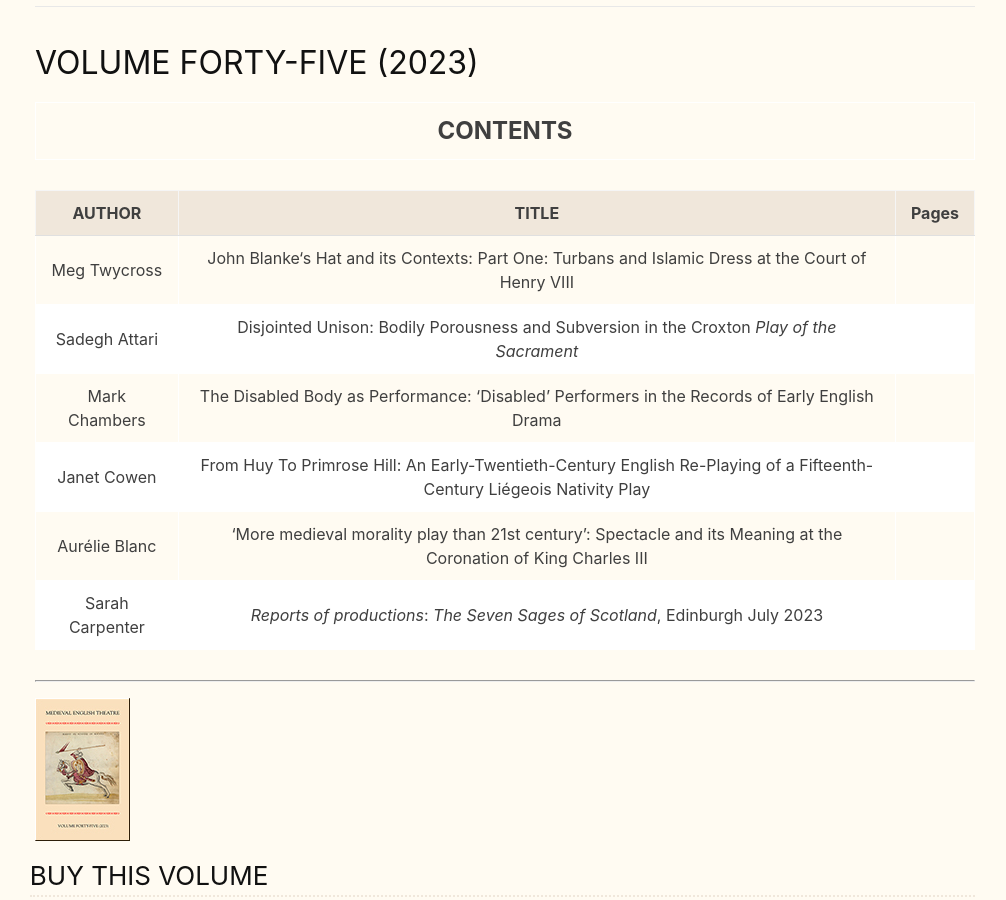
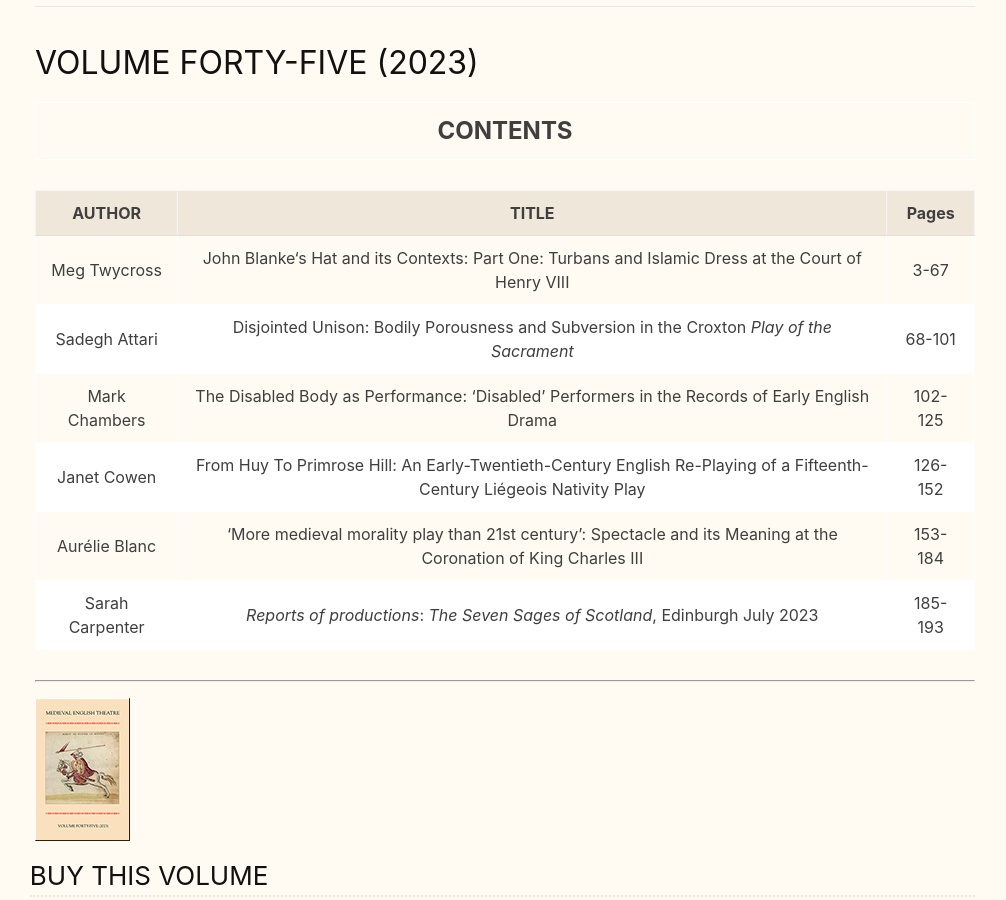
Before and after one commit to MedievalEnglishTheatre/MedievalEnglishTheatre.github.io, a Jekyll site: the page built from src/journal/vol45.md, in a window 1280 px wide and 900 px high, scrolled down 270 px. Shown: the whole window, without its empty margins (135-1141 px from the left). Built offline with Jekyll 4.4.1, drawn with Linux system fonts in a browser that asks for light colours.

Commit message:
Update vol45.md page numbers added

```diff
--- a/src/journal/vol45.md
+++ b/src/journal/vol45.md
@@ -14,12 +14,12 @@ volume_number: 45
 
 |AUTHOR|TITLE  |Pages|
 |-------|-------|-------|
-|<a  name="twycross" id="twycross"> </a>Meg Twycross|John Blanke‘s Hat and its Contexts: Part One: Turbans and Islamic Dress at the Court of Henry VIII ||
-|<a  name="attari" id="attari"> </a>Sadegh Attari|Disjointed Unison: Bodily Porousness and Subversion in the Croxton *Play of the Sacrament*||
-|<a  name="chambers" id="chambers"> </a>Mark Chambers|The Disabled Body as Performance: ‘Disabled’ Performers in the Records of Early English Drama ||
-|<a  name="cowen" id="cowen"> </a>Janet Cowen|From Huy To Primrose Hill: An Early-Twentieth-Century English Re-Playing of a Fifteenth-Century Liégeois Nativity Play ||
-|<a  name="marshall" id="marshall"> </a>Aurélie Blanc|‘More medieval morality play than 21st century’: Spectacle and its Meaning at the Coronation of King Charles III  ||
-|<a  name="carpenter" id="carpenter"> </a>Sarah Carpenter| *Reports of productions*: *The Seven Sages of Scotland*, Edinburgh July 2023 ||
+|<a  name="twycross" id="twycross"> </a>Meg Twycross|John Blanke‘s Hat and its Contexts: Part One: Turbans and Islamic Dress at the Court of Henry VIII |3-67|
+|<a  name="attari" id="attari"> </a>Sadegh Attari|Disjointed Unison: Bodily Porousness and Subversion in the Croxton *Play of the Sacrament*|68-101|
+|<a  name="chambers" id="chambers"> </a>Mark Chambers|The Disabled Body as Performance: ‘Disabled’ Performers in the Records of Early English Drama |102-125|
+|<a  name="cowen" id="cowen"> </a>Janet Cowen|From Huy To Primrose Hill: An Early-Twentieth-Century English Re-Playing of a Fifteenth-Century Liégeois Nativity Play |126-152|
+|<a  name="marshall" id="marshall"> </a>Aurélie Blanc|‘More medieval morality play than 21st century’: Spectacle and its Meaning at the Coronation of King Charles III  |153-184|
+|<a  name="carpenter" id="carpenter"> </a>Sarah Carpenter| *Reports of productions*: *The Seven Sages of Scotland*, Edinburgh July 2023 |185-193|
 {: .issueContents-table}
 
 ----
```
